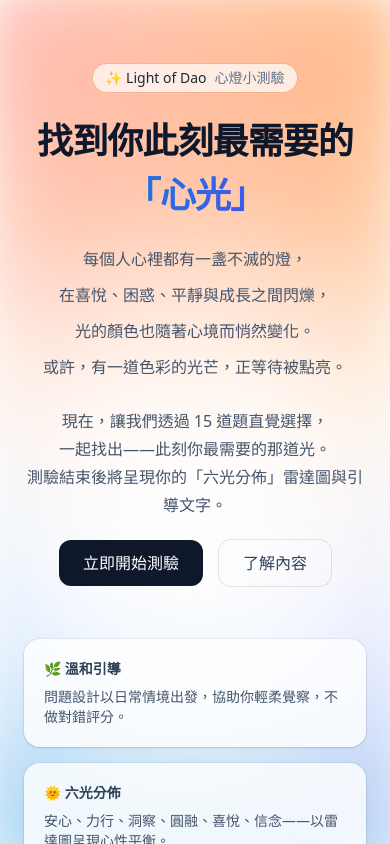
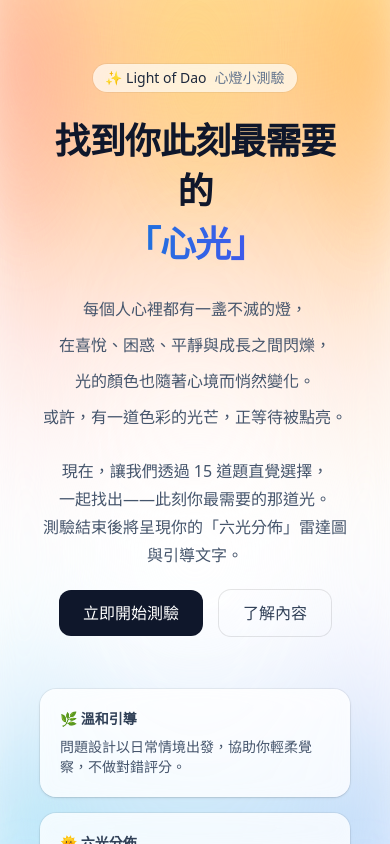
Before and after one commit to ruei-yu/light-of-dao, a Next.js app: page / in a window 390 px wide. Built offline with nearby package versions, Linux system fonts and the light colour scheme.

Commit message:
Add six light icons

```diff
--- a/src/app/globals.css
+++ b/src/app/globals.css
@@ -4,9 +4,9 @@
 @layer base {
   html, body {
     height: 100%;
-    min-height: 100svh;      /* 避免 iOS 地址列壓縮背景 */
+    min-height: 100svh;
     overflow-x: hidden;
-    color: rgb(15 23 42); /* slate-800 */
+    color: rgb(15 23 42);
     -webkit-font-smoothing: antialiased;
     background: transparent !important;
     position: relative;
@@ -26,179 +26,116 @@
   .option-selected { @apply ring-2 ring-slate-900/70 shadow-lg bg-white; }
 }
 
-/* ===== 柔和多彩暈染背景 ===== */
-.aura-bg {
-  position: absolute;
-  inset: 0;
-  pointer-events: none;
-  z-index: 0;
-  background:
-    radial-gradient(circle at 50% 50%, rgba(255,255,255,1) 0%, rgba(255,255,255,0.8) 25%, rgba(255,255,255,0) 60%),
-    radial-gradient(1200px 900px at 0% 0%, rgba(255,182,193,0.6) 0%, rgba(255,182,193,0) 70%),
-    radial-gradient(1200px 900px at 100% 0%, rgba(255,195,140,0.6) 0%, rgba(255,195,140,0) 70%),
-    radial-gradient(1000px 800px at 60% -10%, rgba(255,250,180,0.6) 0%, rgba(255,250,180,0) 70%),
-    radial-gradient(1200px 900px at 50% 110%, rgba(180,255,210,0.5) 0%, rgba(180,255,210,0) 70%),
-    radial-gradient(1200px 900px at 0% 100%, rgba(173,216,230,0.6) 0%, rgba(173,216,230,0) 70%),
-    radial-gradient(1200px 900px at 100% 100%, rgba(216,191,255,0.6) 0%, rgba(216,191,255,0) 70%);
-  background-blend-mode: lighten;
-  filter: blur(40px) saturate(120%);
-  opacity: 1;
-}
-
-/* 網格層（可省略） */
-.aura-grid {
-  position: relative;
-  isolation: isolate;
-  z-index: 1;
-}
-.aura-grid::before {
-  content: "";
-  position: absolute;
-  inset: 0;
-  z-index: -1;
-  background-image:
-    linear-gradient(to right, rgba(2,6,23,0.03) 1px, transparent 1px),
-    linear-gradient(to bottom, rgba(2,6,23,0.03) 1px, transparent 1px);
-  background-size: 24px 24px;
-  pointer-events: none;
-}
-
-/* 全站固定柔彩背景 */
-html::before{
-  content:"";
-  position: fixed;
-  inset: 0;
-  z-index: 0;
-  pointer-events: none;
-  background:
-    linear-gradient(180deg,
-      rgba(244,114,182,0.05) 0%,
-      rgba(251,146,60,0.04) 20%,
-      rgba(253,224,71,0.04) 40%,
-      rgba(52,211,153,0.04) 60%,
-      rgba(96,165,250,0.04) 80%,
-      rgba(192,132,252,0.05) 100%),
-    radial-gradient(85vw 75vh at -10% -10%, rgba(255,182,193,0.70) 0%, rgba(255,182,193,0) 60%),
-    radial-gradient(85vw 75vh at 110% -10%, rgba(251,176,102,0.70) 0%, rgba(251,176,102,0) 60%),
-    radial-gradient(85vw 75vh at -10% 110%, rgba(160,200,255,0.70) 0%, rgba(160,200,255,0) 60%),
-    radial-gradient(85vw 75vh at 110% 110%, rgba(196,170,255,0.70) 0%, rgba(196,170,255,0) 60%),
-    radial-gradient(60vw 50vh at 50% -20%, rgba(255,245,157,0.70) 0%, rgba(255,245,157,0) 60%),
-    radial-gradient(60vw 50vh at 50% 120%, rgba(152,236,197,0.60) 0%, rgba(152,236,197,0) 60%);
-  background-repeat: no-repeat;
-  background-size: cover;
-  filter: blur(36px) saturate(116%);
-}
-
-/* === 手機：柔和擴散 === */
-@media (max-width: 640px) {
-  .aura-bg {
-    filter: blur(16px) saturate(112%);
-    opacity: 0.9;
-    background:
-      radial-gradient(circle at 50% 55%, rgba(255,255,255,1) 0%, rgba(255,255,255,0.85) 22%, rgba(255,255,255,0) 58%),
-      radial-gradient(120vw 95vh at -20% -20%, rgba(255,182,193,0.50) 0%, rgba(255,182,193,0) 78%),
-      radial-gradient(120vw 95vh at 120% -20%, rgba(251,176,102,0.50) 0%, rgba(251,176,102,0) 78%),
-      radial-gradient(120vw 95vh at 50% -30%,  rgba(255,250,180,0.46) 0%, rgba(255,250,180,0) 80%),
-      radial-gradient(130vw 100vh at 50% 130%, rgba(152,236,197,0.46) 0%, rgba(152,236,197,0) 80%),
-      radial-gradient(120vw 95vh at -20% 120%, rgba(160,200,255,0.50) 0%, rgba(160,200,255,0) 78%),
-      radial-gradient(120vw 95vh at 120% 120%, rgba(196,170,255,0.50) 0%, rgba(196,170,255,0) 78%);
-    background-blend-mode: lighten;
-  }
-
-  html::before{
-    filter: blur(18px) saturate(112%);
-    background:
-      linear-gradient(180deg,
-        rgba(244,114,182,0.04) 0%,
-        rgba(251,146,60,0.035) 20%,
-        rgba(253,224,71,0.035) 40%,
-        rgba(52,211,153,0.035) 60%,
-        rgba(96,165,250,0.035) 80%,
-        rgba(192,132,252,0.04) 100%),
-      radial-gradient(120vw 100vh at -25% -25%, rgba(255,182,193,0.55) 0%, rgba(255,182,193,0) 82%),
-      radial-gradient(120vw 100vh at 125% -25%, rgba(251,176,102,0.55) 0%, rgba(251,176,102,0) 82%),
-      radial-gradient(120vw 100vh at -25% 125%, rgba(160,200,255,0.55) 0%, rgba(160,200,255,0) 82%),
-      radial-gradient(120vw 100vh at 125% 125%, rgba(196,170,255,0.55) 0%, rgba(196,170,255,0) 82%),
-      radial-gradient(95vw 80vh at 50% -35%,  rgba(255,245,157,0.55) 0%, rgba(255,245,157,0) 82%),
-      radial-gradient(95vw 80vh at 50% 135%,  rgba(152,236,197,0.48) 0%, rgba(152,236,197,0) 82%);
-    background-size: cover;
-    background-repeat: no-repeat;
-  }
-}
-
-/* === 封面 hero-section 背景（含柔光緩動動畫） === */
-@keyframes auraFloat {
-  0%, 100% {
-    transform: scale(1);
-    opacity: 0.95;
-  }
-  50% {
-    transform: scale(1.05);
-    opacity: 1;
-  }
-}
-
+/* === Hero 區塊 === */
 .hero-section {
   position: relative;
   isolation: isolate;
 }
 .hero-section > * {
   position: relative;
+  z-index: 3;
+}
+
+/* ===== 原始柔彩背景 ===== */
+.hero-section::before{
+  content:"";
+  position:absolute;
+  inset:-6% -6%;
+  z-index:1;
+  pointer-events:none;
+  background:
+    radial-gradient(circle at 50% 50%, rgba(255,255,255,1) 0%, rgba(255,255,255,0.0) 60%),
+    radial-gradient(1200px 900px at 0% 0%, rgba(255, 151, 167, 0.6) 0%, rgba(255,182,193,0) 70%),
+    radial-gradient(1200px 900px at 100% 0%, rgba(255, 179, 103, 0.6) 0%, rgba(251,176,102,0) 70%),
+    radial-gradient(1000px 800px at 60% -10%, rgba(255, 244, 90, 0.6) 0%, rgba(255,245,157,0) 70%),
+    radial-gradient(1200px 900px at 50% 110%, rgba(127, 255, 178, 0.5) 0%, rgba(152,236,197,0) 70%),
+    radial-gradient(1200px 900px at 0% 100%, rgba(111, 219, 255, 0.6) 0%, rgba(160,200,255,0) 70%),
+    radial-gradient(1200px 900px at 100% 100%, rgba(176, 127, 255, 0.6) 0%, rgba(196,170,255,0) 70%);
+  background-blend-mode: lighten;
+  filter: blur(32px) saturate(115%);
+  opacity: 1;
+}
+
+/* === 中央柔光呼吸（保留中心白光） === */
+@keyframes heroPulseFlash {
+  0%   { transform: scale(0.9); opacity: 0.15; }
+  35%  { transform: scale(1.25); opacity: 0.55; }
+  70%  { transform: scale(0.95); opacity: 0.25; }
+  100% { transform: scale(0.9); opacity: 0.15; }
+}
+
+.hero-glow {
+  position: absolute;
+  inset: -10% -10%;
   z-index: 2;
+  pointer-events: none;
+  background: radial-gradient(
+    closest-side at 50% 44%,
+    rgba(255,255,255,0.75) 0%,
+    rgba(255,255,255,0.00) 56%
+  );
+  mix-blend-mode: screen;
+  filter: blur(20px) saturate(110%);
+  transform-origin: 50% 44%;
+  will-change: transform, opacity;
+  backface-visibility: hidden;
+  transform: translateZ(0);
+  animation: heroPulseFlash 3s ease-in-out infinite;
 }
-.hero-section::before {
-  content: "";
+
+/* === 六色亮點閃爍層 === */
+@keyframes colorPulse {
+  0%,100% { opacity: .18; transform: scale(0.96); }
+  50%     { opacity: .85; transform: scale(1.08); }
+}
+
+.hero-glow-layer{
   position: absolute;
   inset: -6% -6%;
-  z-index: 1;
+  z-index: 2;
   pointer-events: none;
-  transform-origin: center center;
-  animation: auraFloat 8s ease-in-out infinite;
-
-  background:
-    radial-gradient(circle at 50% 35%, rgba(255,255,255,1) 0%, rgba(255,255,255,0.85) 24%, rgba(255,255,255,0) 60%),
-    radial-gradient(1200px 800px  at -10% -15%, rgba(255,182,193,0.45) 0%, rgba(255,182,193,0) 70%),
-    radial-gradient(1200px 800px  at 110% -15%, rgba(251,176,102,0.45) 0%, rgba(251,176,102,0) 70%),
-    radial-gradient(1100px 750px  at 60% -20%,  rgba(255,250,180,0.40) 0%, rgba(255,250,180,0) 75%),
-    radial-gradient(1300px 900px  at 50% 115%,  rgba(152,236,197,0.42) 0%, rgba(152,236,197,0) 75%),
-    radial-gradient(1200px 850px  at -10% 110%, rgba(160,200,255,0.45) 0%, rgba(160,200,255,0) 70%),
-    radial-gradient(1200px 850px  at 110% 110%, rgba(196,170,255,0.45) 0%, rgba(196,170,255,0) 70%);
-  background-blend-mode: lighten;
-  filter: blur(24px) saturate(116%);
-  opacity: .95;
+}
+.hero-glow-layer .glow{
+  position: absolute;
+  inset: 0;
+  mix-blend-mode: screen;
+  filter: blur(14px) saturate(125%);
+  will-change: transform, opacity;
+  transform-origin: center;
+  animation: colorPulse 2.6s ease-in-out infinite;
 }
 
-@media (max-width: 640px) {
-  .hero-section::before {
-    inset: -8% -8%;
-    animation: auraFloat 10s ease-in-out infinite;
-    filter: blur(16px) saturate(112%);
-    background:
-      radial-gradient(circle at 50% 42%, rgba(255,255,255,1) 0%, rgba(255,255,255,0.86) 26%, rgba(255,255,255,0) 66%),
-      radial-gradient(130vw 100vh at -25% -25%, rgba(255,182,193,0.40) 0%, rgba(255,182,193,0) 85%),
-      radial-gradient(130vw 100vh at 125% -25%, rgba(251,176,102,0.40) 0%, rgba(251,176,102,0) 85%),
-      radial-gradient(115vw 90vh  at 60% -30%,  rgba(255,250,180,0.38) 0%, rgba(255,250,180,0) 85%),
-      radial-gradient(115vw 90vh  at 50% 130%,  rgba(152,236,197,0.40) 0%, rgba(152,236,197,0) 85%),
-      radial-gradient(130vw 100vh at -25% 125%, rgba(160,200,255,0.42) 0%, rgba(160,200,255,0) 85%),
-      radial-gradient(130vw 100vh at 125% 125%, rgba(196,170,255,0.42) 0%, rgba(196,170,255,0) 85%);
-    opacity: .9;
-  }
+/* 六個顏色各自閃爍 */
+.glow--pink{
+  background: radial-gradient(36vw 42vh at 10% 10%, rgba(255, 137, 155, 0.9) 0%, rgba(255,182,193,0) 60%);
+  animation-delay: 0s;
+}
+.glow--orange{
+  background: radial-gradient(36vw 42vh at 90% 10%, rgba(255, 169, 82, 0.9) 0%, rgba(251,176,102,0) 60%);
+  animation-delay: .25s;
+}
+.glow--yellow{
+  background: radial-gradient(42vw 42vh at 50% 10%, #f9ed7dd9 0%, rgba(255,245,157,0) 60%);
+  animation-delay: .5s;
+}
+.glow--green{
+  background: radial-gradient(42vw 42vh at 50% 90%, rgba(131, 255, 197, 0.85) 0%, rgba(152,236,197,0) 62%);
+  animation-delay: .75s;
+}
+.glow--blue{
+  background: radial-gradient(36vw 42vh at 10% 90%, rgba(130, 182, 255, 0.9) 0%, rgba(160,200,255,0) 60%);
+  animation-delay: 1s;
+}
+.glow--purple{
+  background: radial-gradient(36vw 42vh at 90% 90%, rgba(186, 157, 255, 0.9) 0%, rgba(196,170,255,0) 60%);
+  animation-delay: 1.25s;
 }
 
-/* === 封面柔光緩動動畫（光暈呼吸感） === */
-@keyframes auraFloat {
-  0%, 100% {
-    transform: scale(1);
-    opacity: 0.95;
-  }
-  50% {
-    transform: scale(1.05);
-    opacity: 1;
-  }
+@media (max-width: 640px){
+  .hero-glow { animation-duration: 2.6s; filter: blur(18px) saturate(108%); }
+  .hero-glow-layer .glow{ filter: blur(12px) saturate(120%); }
 }
 
-/* 套用在封面 hero-section 背景 */
-.hero-section::before {
-  animation: auraFloat 8s ease-in-out infinite;
-  transform-origin: center;
+@media (prefers-reduced-motion: reduce){
+  .hero-glow, .hero-glow-layer .glow { animation: none; }
 }
--- a/src/app/page.tsx
+++ b/src/app/page.tsx
@@ -22,38 +22,25 @@ export default function Page() {
   }
 
   return (
-    <main className="relative min-h-screen flex items-center justify-center px-6 py-16 text-center text-slate-800 overflow-hidden">
-      {/* ✨ 內聯水彩暈染背景：六色從四周暈開、中心白亮 */}
-      <div
-        className="absolute inset-0"
-        style={{
-          pointerEvents: 'none',
-          zIndex: 0,
-          // 不用混合模式，直接堆多層徑向漸層
-          background: [
-            // 中央白色區（保留乾淨的文字區）
-            'radial-gradient(circle at 50% 50%, rgba(255,255,255,1) 0%, rgba(255,255,255,0.80) 26%, rgba(255,255,255,0) 60%)',
-            // 粉色：左上
-            'radial-gradient(1200px 900px at 0% 0%, rgba(255,182,193,0.70) 0%, rgba(255,182,193,0) 70%)',
-            // 橘色：右上
-            'radial-gradient(1200px 900px at 100% 0%, rgba(251,176,102,0.70) 0%, rgba(251,176,102,0) 70%)',
-            // 黃色：上方偏右
-            'radial-gradient(1000px 800px at 60% -10%, rgba(255,245,157,0.70) 0%, rgba(255,245,157,0) 70%)',
-            // 綠色：下方
-            'radial-gradient(1200px 900px at 50% 110%, rgba(152,236,197,0.60) 0%, rgba(152,236,197,0) 70%)',
-            // 藍色：左下
-            'radial-gradient(1200px 900px at 0% 100%, rgba(160,200,255,0.70) 0%, rgba(160,200,255,0) 70%)',
-            // 紫色：右下
-            'radial-gradient(1200px 900px at 100% 100%, rgba(196,170,255,0.70) 0%, rgba(196,170,255,0) 70%)',
-          ].join(','),
-          filter: 'blur(40px) saturate(118%)',
-          opacity: 1,
-        }}
-      />
+    <main className="relative min-h-screen overflow-hidden text-slate-800">
+      {/* 封面區：底層柔彩由 globals.css 的 .hero-section::before */}
+      <section className="hero-section relative overflow-hidden flex items-center justify-center px-6 py-16 sm:py-28 text-center">
+        {/* 六色亮點閃爍層（請已在 globals.css 貼上 .hero-glow-layer 與 .glow-*） */}
+        <div className="hero-glow-layer" aria-hidden="true">
+          <div className="glow glow--pink" />
+          <div className="glow glow--orange" />
+          <div className="glow glow--yellow" />
+          <div className="glow glow--green" />
+          <div className="glow glow--blue" />
+          <div className="glow glow--purple" />
+        </div>
 
-      {/* 內容層（在暈染上方顯示） */}
+        {/* 中央白色呼吸光 */}
+        <div className="hero-glow" aria-hidden="true" />
+
+        {/* 內容層 */}
         <motion.div
-        className="relative z-10 mx-auto max-w-3xl"
+          className="container-narrow relative z-10 mx-auto"
           initial="hidden"
           animate="show"
           variants={container}
@@ -124,6 +111,7 @@ export default function Page() {
             ))}
           </section>
         </motion.div>
+      </section>
     </main>
   )
 }
```
Also changed, not shown: src/app/result/page.tsx (+108 -94 lines). Lines whose indentation alone changed are shown as unchanged.
